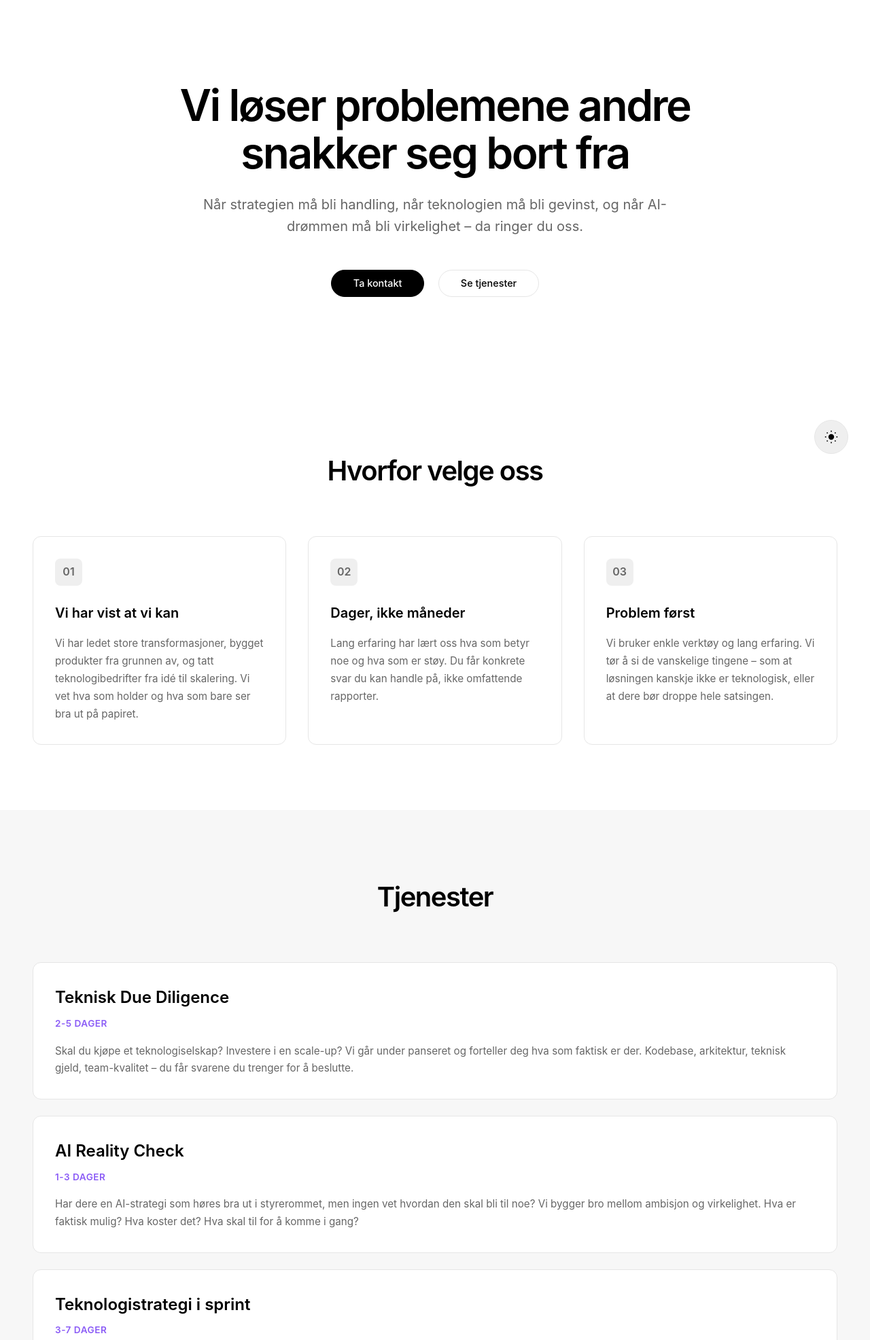
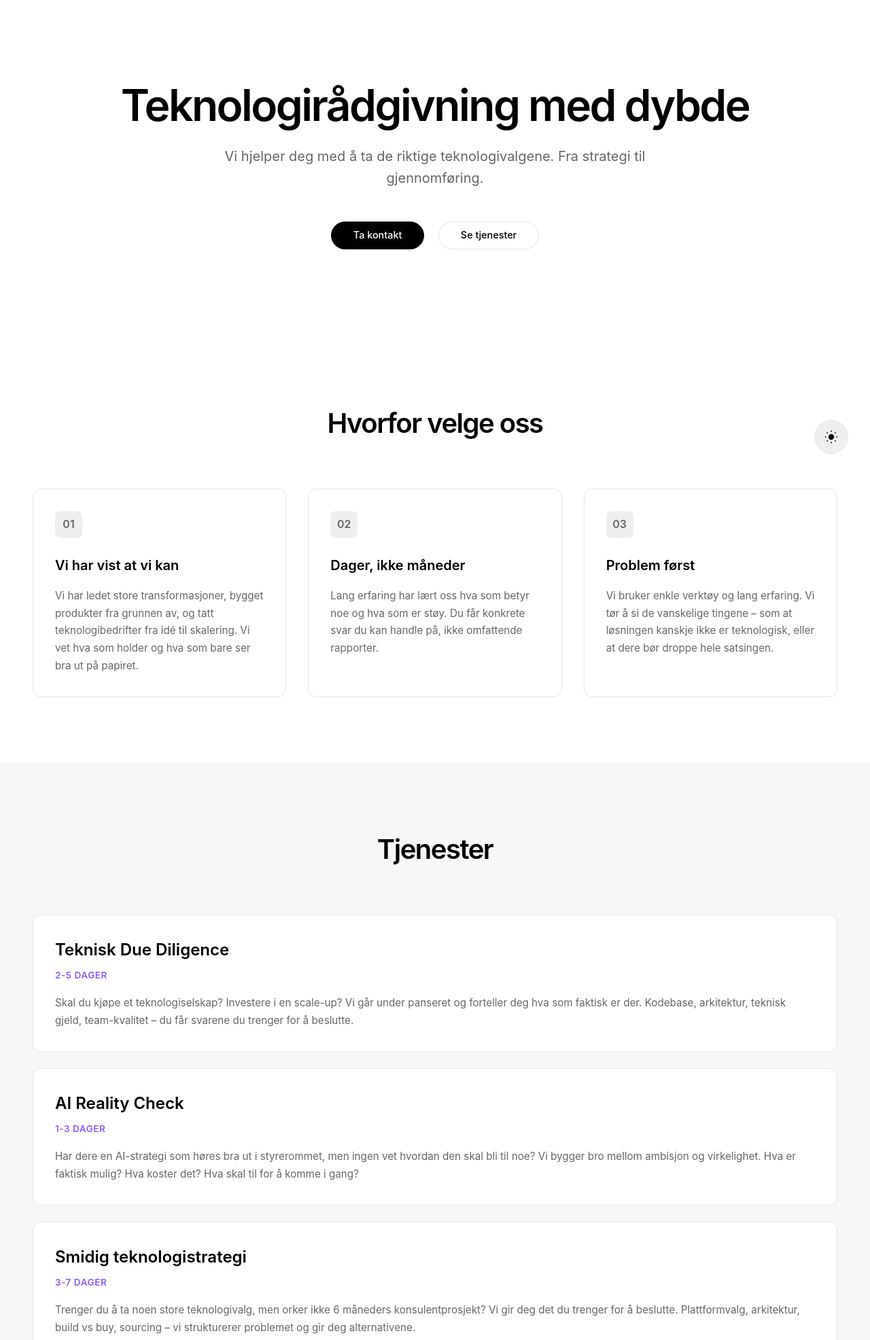
Before and after one commit to pixelbakker/bakker-baroy, a plain HTML site: page index.html in a window 1280 px wide. Shown: the part 100-2072 px from the top of the page at 68% size. Drawn offline with Linux system fonts and the light colour scheme.

Commit message:
Lagt til riktig e-post

```diff
--- a/index.html
+++ b/index.html
@@ -3,8 +3,8 @@
 <head>
     <meta charset="UTF-8">
     <meta name="viewport" content="width=device-width, initial-scale=1.0">
-    <meta name="description" content="B&B - Deep tech consulting. Vi løser problemene andre snakker seg bort fra. Teknologistrategi, AI-implementering og digital transformasjon.">
-    <title>B&B - Deep Tech Consulting</title>
+    <meta name="description" content="B&B - Dyp teknologirådgivning. Vi hjelper deg med å ta de riktige teknologivalgene. Fra strategi til gjennomføring.">
+    <title>B&B - Teknologirådgivning</title>
     <style>
         :root {
             --bg-primary: #ffffff;
@@ -477,8 +477,8 @@
     </nav>
 
     <div class="hero">
-        <h1>Vi løser problemene andre<br> snakker seg bort fra</h1>
-        <p class="subtitle">Når strategien må bli handling, når teknologien må bli gevinst, og når AI-drømmen må bli virkelighet – da ringer du oss.</p>
+        <h1>Teknologirådgivning med dybde</h1>
+        <p class="subtitle">Vi hjelper deg med å ta de riktige teknologivalgene. Fra strategi til gjennomføring.</p>
         <a href="#kontakt" class="cta-button">Ta kontakt</a>
         <a href="#tjenester" class="cta-button secondary">Se tjenester</a>
     </div>
@@ -517,7 +517,7 @@
             </div>
 
             <div class="service-card">
-                <h3>Teknologistrategi i sprint</h3>
+                <h3>Smidig teknologistrategi</h3>
                 <div class="service-duration">3-7 dager</div>
                 <p>Trenger du å ta noen store teknologivalg, men orker ikke 6 måneders konsulentprosjekt? Vi gir deg det du trenger for å beslutte. Plattformvalg, arkitektur, build vs buy, sourcing – vi strukturerer problemet og gir deg alternativene.</p>
             </div>
@@ -539,7 +539,7 @@
     <div class="contact" id="kontakt">
         <h2>La oss snakke om problemet ditt</h2>
         <p>Har du et vanskelig problem? Vi lover ikke å løse det på første samtale, men vi lover å si ifra om vi ikke kan hjelpe deg.</p>
-        <a href="mailto:leif.arne.bakker@gmail.com">leif.arne.bakker@gmail.com</a>
+        <a href="kontakt@bakkerbaroy.no">kontakt@bakkerbaroy.no</a>
     </div>
 
     <footer>
```
